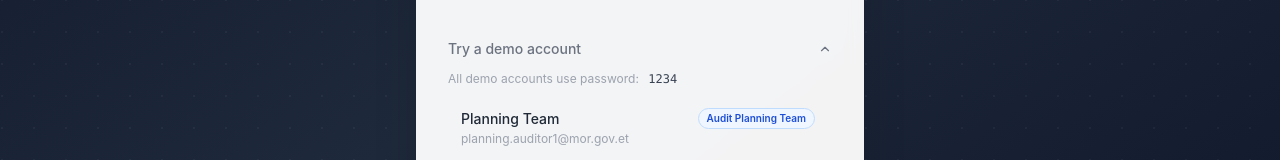
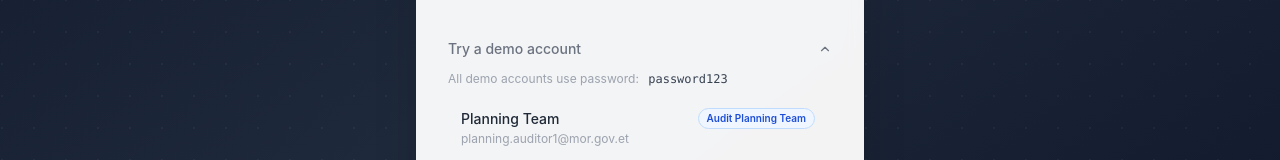
Before and after one commit to Paul-dir/audit-planning-system, a React (Vite) app: page / in a window 1280 px wide. Both pictures are taken after a click on the button "Try a demo account". Shown: the part 514-674 px from the top of the page. Built offline with nearby package versions, Linux system fonts and the light colour scheme.

Commit message:
Update deployment configuration
- Upgrade to Node 24 in GitHub Actions (Node 20 deprecated)
- Change from npm ci to npm install (no package-lock.json)
- Update all demo account passwords from '1234' to 'password123'
- Update Login page to show new password in demo section

```diff
--- a/src/data/seed.js
+++ b/src/data/seed.js
@@ -5,44 +5,44 @@ import { REGIONS, AUDIT_TYPES, TAX_CENTERS, SECTORS, getRiskLevel } from './cons
 // ============================================================
 export const SEED_USERS = [
   // Planning Team
-  { id: 'u-pt-01', name: 'Planning Auditor',  email: 'planning.auditor1@mor.gov.et',  role: 'planning_team',     region: null,          taxCenter: null,          password: '1234' },
-  { id: 'u-pt-02', name: 'Abebe Tadesse',     email: 'abebe.tadesse@mor.gov.et',      role: 'planning_team',     region: null,          taxCenter: null,          password: '1234' },
-  { id: 'u-pt-03', name: 'Hanna Girma',       email: 'hanna.girma@mor.gov.et',        role: 'planning_team',     region: null,          taxCenter: null,          password: '1234' },
+  { id: 'u-pt-01', name: 'Planning Auditor',  email: 'planning.auditor1@mor.gov.et',  role: 'planning_team',     region: null,          taxCenter: null,          password: 'password123' },
+  { id: 'u-pt-02', name: 'Abebe Tadesse',     email: 'abebe.tadesse@mor.gov.et',      role: 'planning_team',     region: null,          taxCenter: null,          password: 'password123' },
+  { id: 'u-pt-03', name: 'Hanna Girma',       email: 'hanna.girma@mor.gov.et',        role: 'planning_team',     region: null,          taxCenter: null,          password: 'password123' },
   // Audit Director
-  { id: 'u-ad-01', name: 'Tesfaye Bekele',    email: 'tesfaye.bekele@mor.gov.et',     role: 'audit_director',    region: null,          taxCenter: null,          password: '1234' },
+  { id: 'u-ad-01', name: 'Tesfaye Bekele',    email: 'tesfaye.bekele@mor.gov.et',     role: 'audit_director',    region: null,          taxCenter: null,          password: 'password123' },
   // Senior Management
-  { id: 'u-sm-01', name: 'Rahel Hailu',       email: 'rahel.hailu@mor.gov.et',        role: 'senior_management', region: null,          taxCenter: null,          password: '1234' },
-  { id: 'u-sm-02', name: 'Biruk Assefa',      email: 'biruk.assefa@mor.gov.et',       role: 'senior_management', region: null,          taxCenter: null,          password: '1234' },
+  { id: 'u-sm-01', name: 'Rahel Hailu',       email: 'rahel.hailu@mor.gov.et',        role: 'senior_management', region: null,          taxCenter: null,          password: 'password123' },
+  { id: 'u-sm-02', name: 'Biruk Assefa',      email: 'biruk.assefa@mor.gov.et',       role: 'senior_management', region: null,          taxCenter: null,          password: 'password123' },
   // Regional Directors
-  { id: 'u-rd-aa', name: 'Getnet Alemu',      email: 'getnet.alemu@mor.gov.et',       role: 'regional_director', region: 'addis_ababa', taxCenter: null,          password: '1234' },
-  { id: 'u-rd-am', name: 'Tadesse Kebede',    email: 'tadesse.kebede@mor.gov.et',     role: 'regional_director', region: 'amhara',      taxCenter: null,          password: '1234' },
-  { id: 'u-rd-or', name: 'Gemechu Negash',    email: 'gemechu.negash@mor.gov.et',     role: 'regional_director', region: 'oromia',      taxCenter: null,          password: '1234' },
-  { id: 'u-rd-sn', name: 'Yonas Mengistu',    email: 'yonas.mengistu@mor.gov.et',     role: 'regional_director', region: 'snnpr',       taxCenter: null,          password: '1234' },
-  { id: 'u-rd-so', name: 'Ibrahim Hassan',    email: 'ibrahim.hassan@mor.gov.et',     role: 'regional_director', region: 'somali',      taxCenter: null,          password: '1234' },
+  { id: 'u-rd-aa', name: 'Getnet Alemu',      email: 'getnet.alemu@mor.gov.et',       role: 'regional_director', region: 'addis_ababa', taxCenter: null,          password: 'password123' },
+  { id: 'u-rd-am', name: 'Tadesse Kebede',    email: 'tadesse.kebede@mor.gov.et',     role: 'regional_director', region: 'amhara',      taxCenter: null,          password: 'password123' },
+  { id: 'u-rd-or', name: 'Gemechu Negash',    email: 'gemechu.negash@mor.gov.et',     role: 'regional_director', region: 'oromia',      taxCenter: null,          password: 'password123' },
+  { id: 'u-rd-sn', name: 'Yonas Mengistu',    email: 'yonas.mengistu@mor.gov.et',     role: 'regional_director', region: 'snnpr',       taxCenter: null,          password: 'password123' },
+  { id: 'u-rd-so', name: 'Ibrahim Hassan',    email: 'ibrahim.hassan@mor.gov.et',     role: 'regional_director', region: 'somali',      taxCenter: null,          password: 'password123' },
   // Tax Center Managers — Addis Ababa
-  { id: 'u-tc-aa1', name: 'Mekdes Solomon',  email: 'mekdes.solomon@mor.gov.et',     role: 'tax_center_manager',region: 'addis_ababa', taxCenter: 'addis_ababa-tc1', password: '1234' },
-  { id: 'u-tc-aa2', name: 'Dereje Worku',    email: 'dereje.worku@mor.gov.et',       role: 'tax_center_manager',region: 'addis_ababa', taxCenter: 'addis_ababa-tc2', password: '1234' },
-  { id: 'u-tc-aa3', name: 'Selam Tekle',     email: 'selam.tekle@mor.gov.et',        role: 'tax_center_manager',region: 'addis_ababa', taxCenter: 'addis_ababa-tc3', password: '1234' },
+  { id: 'u-tc-aa1', name: 'Mekdes Solomon',  email: 'mekdes.solomon@mor.gov.et',     role: 'tax_center_manager',region: 'addis_ababa', taxCenter: 'addis_ababa-tc1', password: 'password123' },
+  { id: 'u-tc-aa2', name: 'Dereje Worku',    email: 'dereje.worku@mor.gov.et',       role: 'tax_center_manager',region: 'addis_ababa', taxCenter: 'addis_ababa-tc2', password: 'password123' },
+  { id: 'u-tc-aa3', name: 'Selam Tekle',     email: 'selam.tekle@mor.gov.et',        role: 'tax_center_manager',region: 'addis_ababa', taxCenter: 'addis_ababa-tc3', password: 'password123' },
   // Tax Center Managers — Oromia
-  { id: 'u-tc-or1', name: 'Chaltu Girma',    email: 'chaltu.girma@mor.gov.et',       role: 'tax_center_manager',region: 'oromia',      taxCenter: 'oromia-tc1',      password: '1234' },
-  { id: 'u-tc-or2', name: 'Diriba Lema',     email: 'diriba.lema@mor.gov.et',        role: 'tax_center_manager',region: 'oromia',      taxCenter: 'oromia-tc2',      password: '1234' },
-  { id: 'u-tc-or3', name: 'Fatuma Umer',     email: 'fatuma.umer@mor.gov.et',        role: 'tax_center_manager',region: 'oromia',      taxCenter: 'oromia-tc3',      password: '1234' },
+  { id: 'u-tc-or1', name: 'Chaltu Girma',    email: 'chaltu.girma@mor.gov.et',       role: 'tax_center_manager',region: 'oromia',      taxCenter: 'oromia-tc1',      password: 'password123' },
+  { id: 'u-tc-or2', name: 'Diriba Lema',     email: 'diriba.lema@mor.gov.et',        role: 'tax_center_manager',region: 'oromia',      taxCenter: 'oromia-tc2',      password: 'password123' },
+  { id: 'u-tc-or3', name: 'Fatuma Umer',     email: 'fatuma.umer@mor.gov.et',        role: 'tax_center_manager',region: 'oromia',      taxCenter: 'oromia-tc3',      password: 'password123' },
   // Team Leaders — AA-TC1
-  { id: 'u-tl-aa1a', name: 'Henok Belay',   email: 'henok.belay@mor.gov.et',        role: 'team_leader',       region: 'addis_ababa', taxCenter: 'addis_ababa-tc1', auditType: 'desk_audit',   password: '1234' },
-  { id: 'u-tl-aa1b', name: 'Tigist Alemu',  email: 'tigist.alemu@mor.gov.et',       role: 'team_leader',       region: 'addis_ababa', taxCenter: 'addis_ababa-tc1', auditType: 'field_audit',  password: '1234' },
-  { id: 'u-tl-aa1c', name: 'Melaku Bekele', email: 'melaku.bekele@mor.gov.et',       role: 'team_leader',       region: 'addis_ababa', taxCenter: 'addis_ababa-tc1', auditType: 'joint_audit',  password: '1234', isJointCommittee: true },
+  { id: 'u-tl-aa1a', name: 'Henok Belay',   email: 'henok.belay@mor.gov.et',        role: 'team_leader',       region: 'addis_ababa', taxCenter: 'addis_ababa-tc1', auditType: 'desk_audit',   password: 'password123' },
+  { id: 'u-tl-aa1b', name: 'Tigist Alemu',  email: 'tigist.alemu@mor.gov.et',       role: 'team_leader',       region: 'addis_ababa', taxCenter: 'addis_ababa-tc1', auditType: 'field_audit',  password: 'password123' },
+  { id: 'u-tl-aa1c', name: 'Melaku Bekele', email: 'melaku.bekele@mor.gov.et',       role: 'team_leader',       region: 'addis_ababa', taxCenter: 'addis_ababa-tc1', auditType: 'joint_audit',  password: 'password123', isJointCommittee: true },
   // Team Leaders — AA-TC2
-  { id: 'u-tl-aa2a', name: 'Fikadu Desta',  email: 'fikadu.desta@mor.gov.et',       role: 'team_leader',       region: 'addis_ababa', taxCenter: 'addis_ababa-tc2', auditType: 'desk_audit',   password: '1234' },
+  { id: 'u-tl-aa2a', name: 'Fikadu Desta',  email: 'fikadu.desta@mor.gov.et',       role: 'team_leader',       region: 'addis_ababa', taxCenter: 'addis_ababa-tc2', auditType: 'desk_audit',   password: 'password123' },
   // Team Leaders — OR-TC1
-  { id: 'u-tl-or1a', name: 'Lalisa Wakjira',email: 'lalisa.wakjira@mor.gov.et',     role: 'team_leader',       region: 'oromia',      taxCenter: 'oromia-tc1',      auditType: 'desk_audit',   password: '1234' },
+  { id: 'u-tl-or1a', name: 'Lalisa Wakjira',email: 'lalisa.wakjira@mor.gov.et',     role: 'team_leader',       region: 'oromia',      taxCenter: 'oromia-tc1',      auditType: 'desk_audit',   password: 'password123' },
   // Auditors — AA-TC1
-  { id: 'u-aud-aa1a', name: 'Kidist Mehari', email: 'kidist.mehari@mor.gov.et',     role: 'auditor',           region: 'addis_ababa', taxCenter: 'addis_ababa-tc1', teamLeader: 'u-tl-aa1a', password: '1234' },
-  { id: 'u-aud-aa1b', name: 'Robel Tadesse', email: 'robel.tadesse@mor.gov.et',     role: 'auditor',           region: 'addis_ababa', taxCenter: 'addis_ababa-tc1', teamLeader: 'u-tl-aa1a', password: '1234' },
-  { id: 'u-aud-aa1c', name: 'Natnael Kifle', email: 'natnael.kifle@mor.gov.et',     role: 'auditor',           region: 'addis_ababa', taxCenter: 'addis_ababa-tc1', teamLeader: 'u-tl-aa1b', password: '1234' },
+  { id: 'u-aud-aa1a', name: 'Kidist Mehari', email: 'kidist.mehari@mor.gov.et',     role: 'auditor',           region: 'addis_ababa', taxCenter: 'addis_ababa-tc1', teamLeader: 'u-tl-aa1a', password: 'password123' },
+  { id: 'u-aud-aa1b', name: 'Robel Tadesse', email: 'robel.tadesse@mor.gov.et',     role: 'auditor',           region: 'addis_ababa', taxCenter: 'addis_ababa-tc1', teamLeader: 'u-tl-aa1a', password: 'password123' },
+  { id: 'u-aud-aa1c', name: 'Natnael Kifle', email: 'natnael.kifle@mor.gov.et',     role: 'auditor',           region: 'addis_ababa', taxCenter: 'addis_ababa-tc1', teamLeader: 'u-tl-aa1b', password: 'password123' },
   // Auditors — AA-TC2
-  { id: 'u-aud-aa2a', name: 'Meseret Hailu', email: 'meseret.hailu@mor.gov.et',     role: 'auditor',           region: 'addis_ababa', taxCenter: 'addis_ababa-tc2', teamLeader: 'u-tl-aa2a', password: '1234' },
+  { id: 'u-aud-aa2a', name: 'Meseret Hailu', email: 'meseret.hailu@mor.gov.et',     role: 'auditor',           region: 'addis_ababa', taxCenter: 'addis_ababa-tc2', teamLeader: 'u-tl-aa2a', password: 'password123' },
   // Auditors — OR-TC1
-  { id: 'u-aud-or1a', name: 'Tolera Banti',  email: 'tolera.banti@mor.gov.et',      role: 'auditor',           region: 'oromia',      taxCenter: 'oromia-tc1',      teamLeader: 'u-tl-or1a', password: '1234' },
+  { id: 'u-aud-or1a', name: 'Tolera Banti',  email: 'tolera.banti@mor.gov.et',      role: 'auditor',           region: 'oromia',      taxCenter: 'oromia-tc1',      teamLeader: 'u-tl-or1a', password: 'password123' },
 ];
 
 // ============================================================
--- a/src/pages/Login.jsx
+++ b/src/pages/Login.jsx
@@ -50,7 +50,7 @@ export default function Login() {
 
   const fillDemo = (demoEmail) => {
     setEmail(demoEmail);
-    setPassword('1234');
+    setPassword('password123');
     setError('');
     setShowDemo(false);
   };
@@ -165,7 +165,7 @@ export default function Login() {
               <div className="mt-3">
                 <p className="text-xs text-gray-400 mb-3">
                   All demo accounts use password:{' '}
-                  <code className="bg-gray-100 px-1.5 py-0.5 rounded font-mono text-gray-700">1234</code>
+                  <code className="bg-gray-100 px-1.5 py-0.5 rounded font-mono text-gray-700">password123</code>
                 </p>
                 <div className="space-y-1.5 max-h-64 overflow-y-auto pr-1">
                   {DEMO_ACCOUNTS.map(u => (
```
